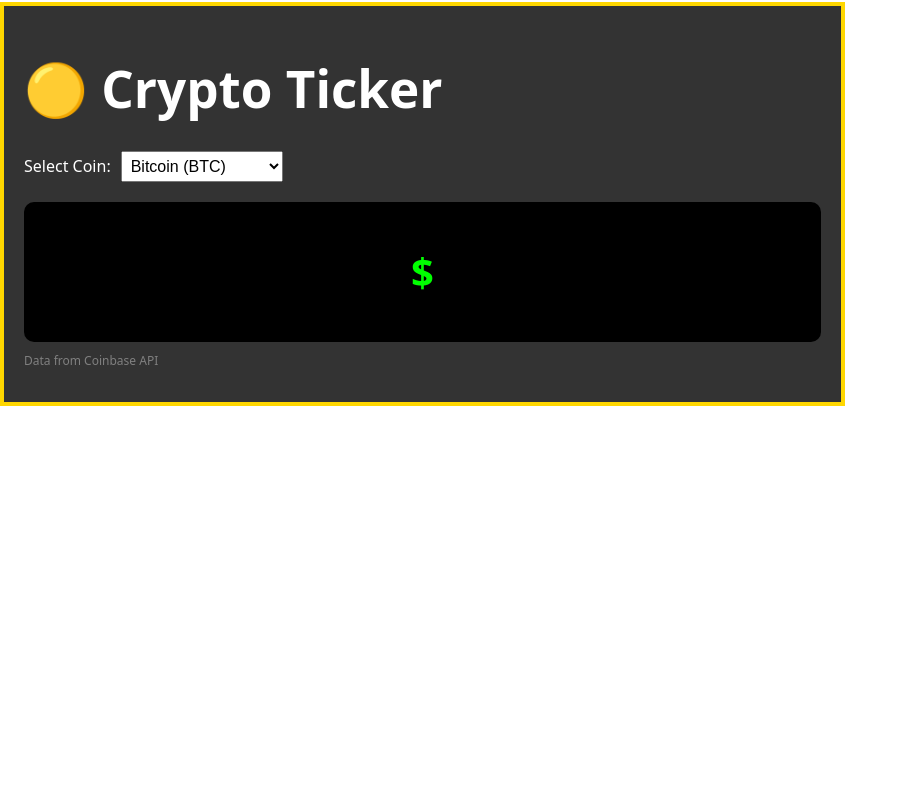
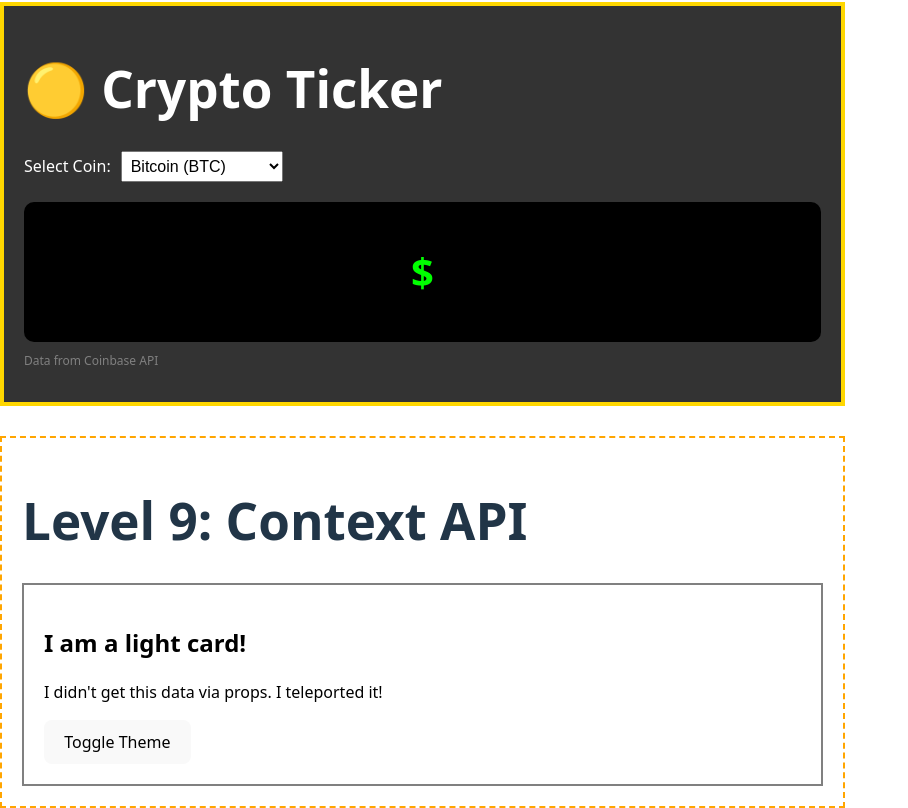
Before and after one commit to kiandavey/react-mastery-path, a React (Vite) app: page / in a window 1280 px wide. Shown: the part 3299-4107 px from the top of the page, without its empty margins (0-908 px from the left). Before the commit the page ends 3705 px from the top, so only its background shows below. Built offline with nearby package versions, Linux system fonts and the light colour scheme; no server answers.

Commit message:
Completed Level 9: Context API

```diff
--- a/src/App.jsx
+++ b/src/App.jsx
@@ -10,6 +10,7 @@ import Level6 from './challenges/Level6-Fetch'
 import Level7 from './challenges/Level7-Dependency'
 import Level8 from './challenges/Level8-Clock'
 import BossLevel2 from './challenges/BossLevel2';
+import Level9 from './challenges/Level9-Context';
 
 function App() {
   const [showClock, setShowClock] = useState(true);
@@ -34,6 +35,7 @@ function App() {
       {showClock && <Level8 />}
     </div>
       <BossLevel2 />
+      <Level9 />
     </div>
   )
 }
--- /dev/null
+++ b/src/challenges/Level9-Context.jsx
@@ -0,0 +1,46 @@
+// src/challenges/Level9-Context.jsx
+import { useState, useContext, createContext } from 'react';
+
+const ThemeContext = createContext();
+
+function ThemedCard() {
+
+  const { theme, toggleTheme } = useContext(ThemeContext);
+
+  return (
+    <div style={{
+      padding: '20px',
+      marginTop: '20px',
+      backgroundColor: theme === 'light' ? 'white' : '#333',
+      color: theme === 'light' ? 'black' : 'white',
+      border: '2px solid gray'
+    }}>
+      <h2>I am a {theme} card!</h2>
+      <p>I didn't get this data via props. I teleported it!</p>
+
+      <button onClick={toggleTheme}>
+        Toggle Theme
+      </button>
+    </div>
+  );
+}
+
+export default function Level9() {
+  const [theme, setTheme] = useState('light');
+
+  function toggleTheme() {
+    setTheme(theme === 'light' ? 'dark' : 'light');
+  }
+
+  return (
+    <div style={{ padding: '20px', border: '2px dashed orange', marginTop: '30px' }}>
+      <h1>Level 9: Context API</h1>
+
+      <ThemeContext.Provider value={{ theme, toggleTheme }}>
+
+        <ThemedCard />
+
+      </ThemeContext.Provider>
+    </div>
+  );
+}
```
